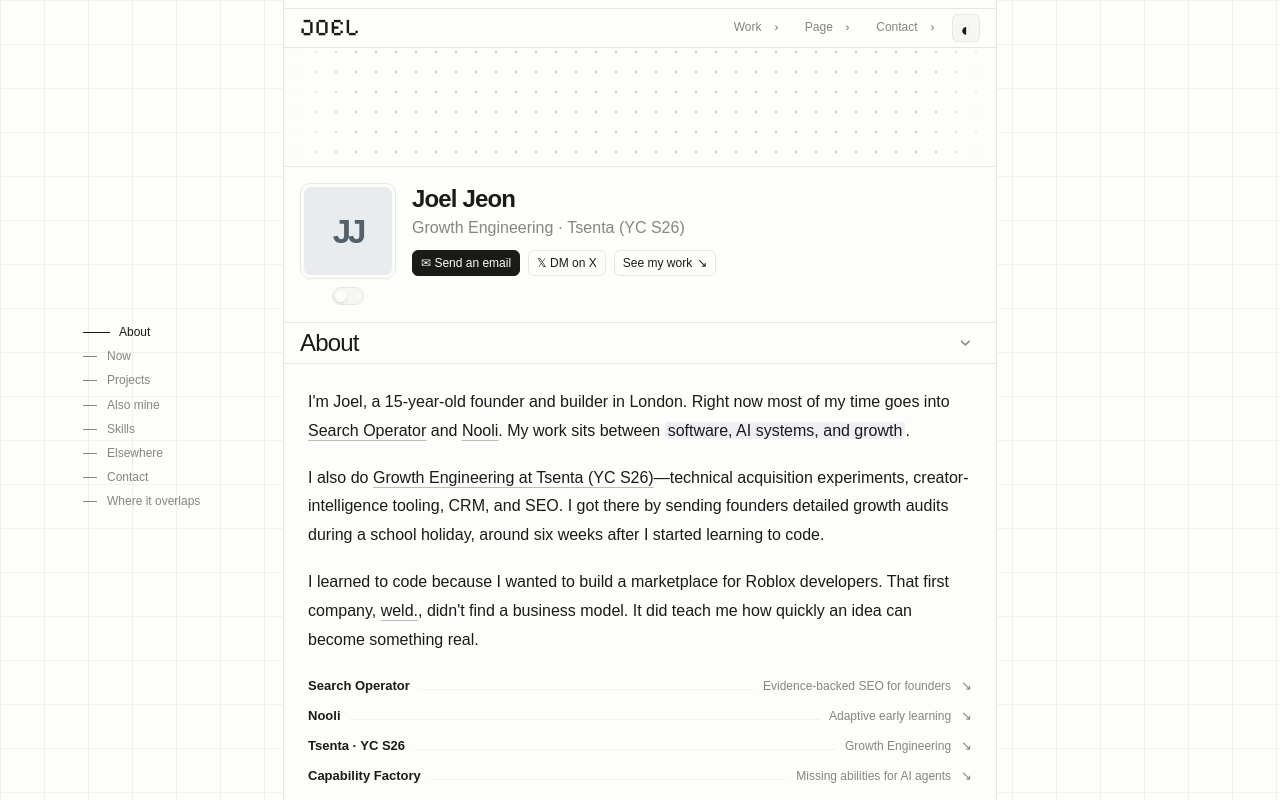
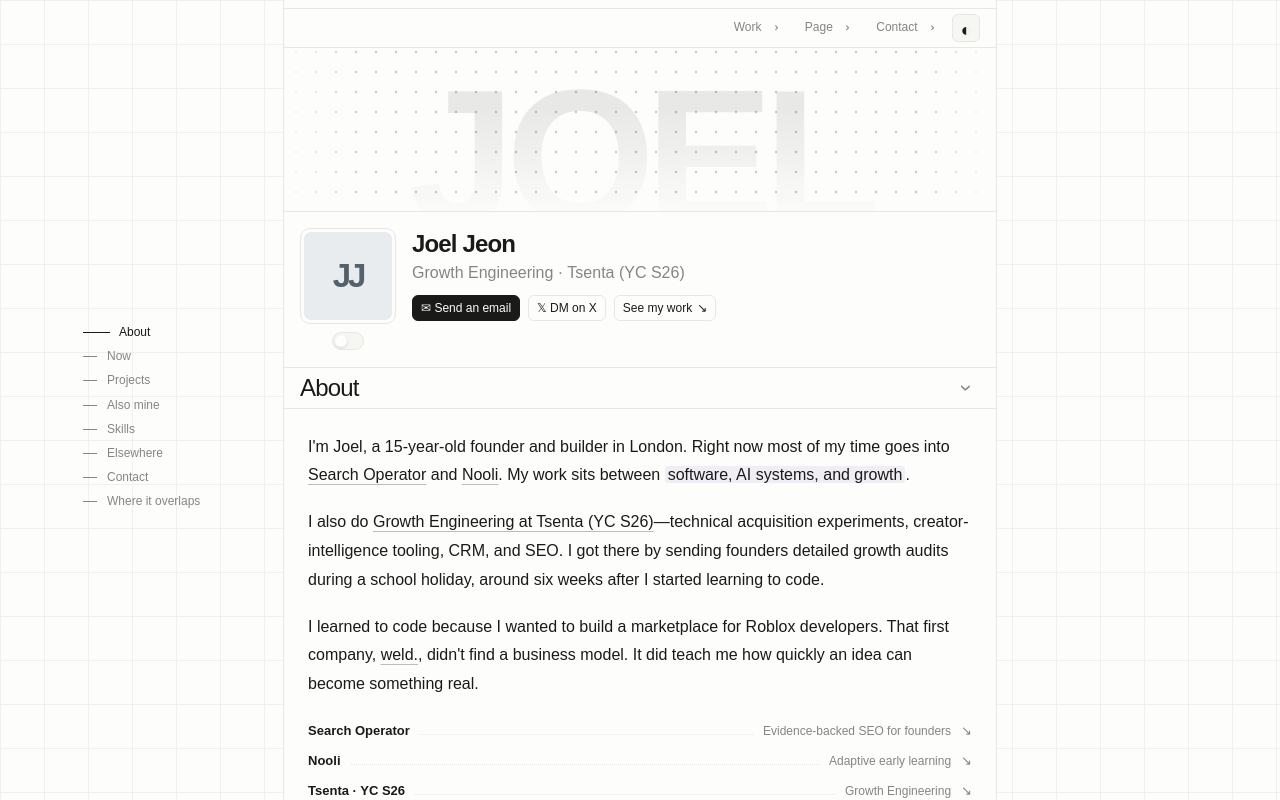
Before and after one commit to Welddevelopment/Joel-Personal-Website, a React (Vite) app: page / in a window 1280 px wide. Shown: the top 800 px of the page. Built offline with nearby package versions, Linux system fonts and the light colour scheme; a web font is replaced by a local one.

Commit message:
Use oversized faded Joel wordmark at top and footer

```diff
--- a/src/JawadBaseline.jsx
+++ b/src/JawadBaseline.jsx
@@ -128,7 +128,6 @@
       <aside className="jj-side" aria-label="Page sections"><span className="jj-side-label">ON THIS PAGE</span>{sections.map(([id,label]) => <a key={id} className={active===id?'is-active':''} href={`#${id}`}>{label}</a>)}</aside>
       <div className="jj-document">
         <header className="jj-header">
-          <a className="jj-logo" href="#top" aria-label="Joel Jeon home">JOEL</a>
           <nav className="jj-nav" aria-label="Main navigation">
             <div className="jj-menu-wrap"><button type="button" aria-expanded={menu==='work'} onClick={() => setMenu(menu==='work'?null:'work')}>Work <span>⌄</span></button>{menu==='work'&&<div className="jj-dropdown"><a href="#now" onClick={()=>setMenu(null)}>Current work</a><a href="#projects" onClick={()=>setMenu(null)}>Projects</a><a href="#past" onClick={()=>setMenu(null)}>Past work</a></div>}</div>
             <div className="jj-menu-wrap"><button type="button" aria-expanded={menu==='page'} onClick={() => setMenu(menu==='page'?null:'page')}>Page <span>⌄</span></button>{menu==='page'&&<div className="jj-dropdown">{sections.map(([id,label])=><a key={id} href={`#${id}`} onClick={()=>setMenu(null)}>{label}</a>)}</div>}</div>
@@ -137,7 +136,7 @@
           <a className={`jj-header-email ${showHeaderEmail?'visible':''}`} tabIndex={showHeaderEmail?0:-1} aria-hidden={!showHeaderEmail} href={`mailto:${EMAIL}`}>✉&nbsp; Send an email</a>
           <button className="jj-theme" type="button" onClick={toggleTheme} aria-label={`Switch to ${theme==='light'?'dark':'light'} mode`} title={`Switch to ${theme==='light'?'dark':'light'} mode`}>{theme==='light'?'◐':'◑'}</button>
         </header>
-        <DotField theme={theme}/>
+        <div className="jj-name-footer jj-name-top" aria-label="Joel"><DotField theme={theme}/><p aria-hidden="true">JOEL</p></div>
         <div className="jj-hero">
           <div className="jj-profile"><div className="jj-avatar"><Monogram alternate={avatarFlip}/></div><button type="button" role="switch" aria-checked={avatarFlip} aria-label="Switch initials" data-cur="swap" className="jj-profile-switch" onClick={()=>setAvatarFlip(!avatarFlip)}><span/></button></div>
           <div className="jj-hero-text"><h1>Joel Jeon</h1><Roles/><div className="jj-hero-actions"><a className="jj-pill jj-pill-dark" data-cur="say hi" href={`mailto:${EMAIL}`}>✉ Send an email</a><a className="jj-pill" data-cur="dm" href="https://x.com/JoelJeonDev" target="_blank" rel="me noreferrer">𝕏 DM on X</a><a className="jj-pill" href="#projects">See my work <Arrow/></a></div></div>
```
Also changed, not shown: src/jawad-baseline.css.
